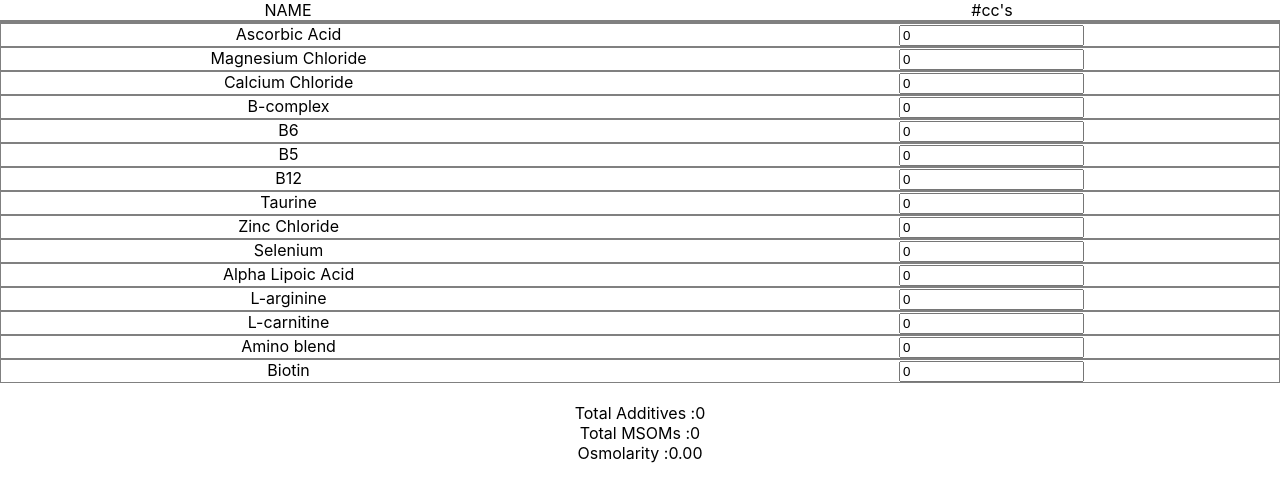
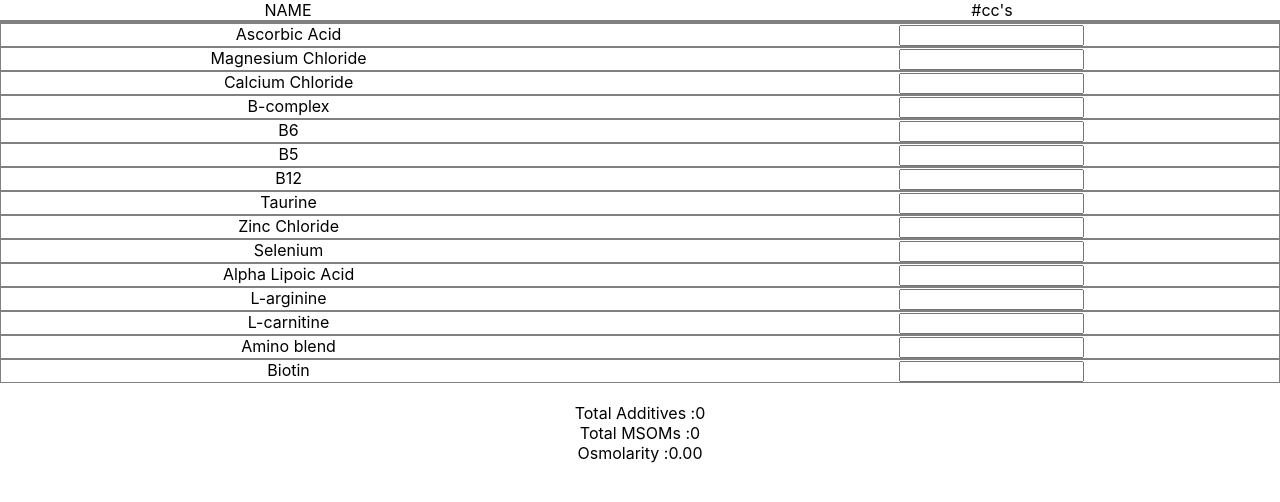
Before and after one commit to noxasaxon/osmolarity, a React (Create React App) app in the folder osmolarity/: page / in a window 1280 px wide. Shown: the top 502 px of the page. Built offline with nearby package versions, Linux system fonts and the light colour scheme.

Commit message:
don't display zeros

```diff
--- a/osmolarity/src/Item.jsx
+++ b/osmolarity/src/Item.jsx
@@ -84,7 +84,7 @@ function Item({data, header, update}) {
     return (
         <Row className="Trow">
             <Column_Field>{data.name}</Column_Field>
-            <Column_Field><input type="number" pattern="[0-9]*" min="0" defaultValue={data.num_ccs} onChange={new_value}/></Column_Field>
+            <Column_Field><input type="number" pattern="[0-9]*" min="0" defaultValue='' onChange={new_value}/></Column_Field>
             {/* <Column_Field> {data.amount} </Column_Field> */}
             {/* <Column_Field>{data.mg_per_ml}</Column_Field> */}
             {/* <Column_Field>{data.msoms_per_ml}</Column_Field> */}
```
